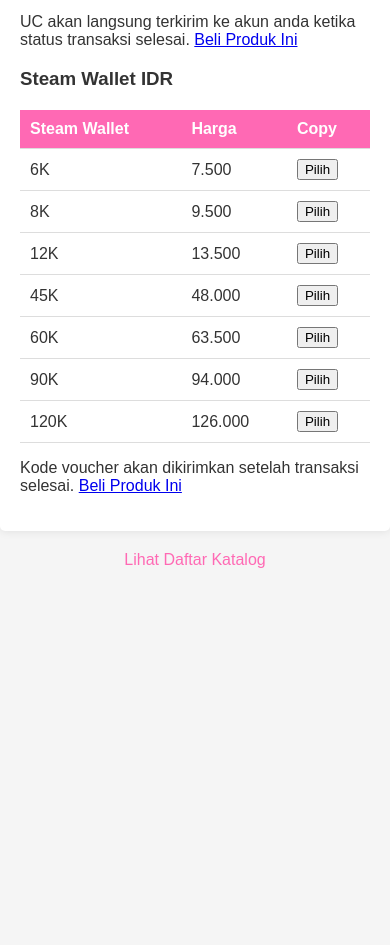
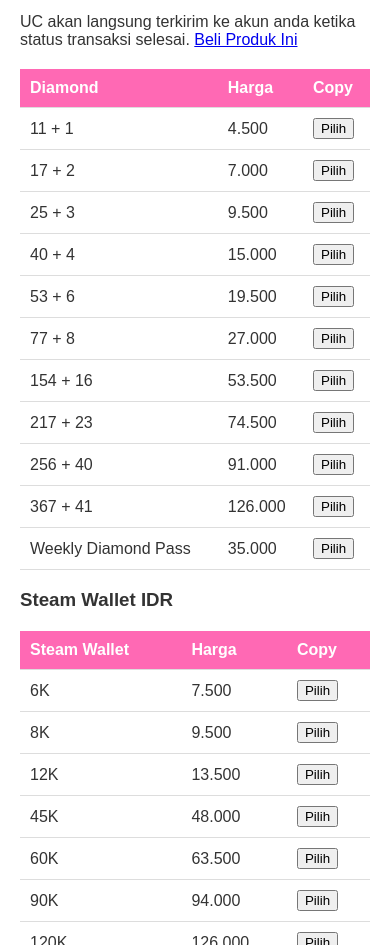
Before and after one commit to yeftakun/harga-hitori-cell, a plain HTML site: page index.html in a window 390 px wide. Shown: the part 982-1927 px from the top of the page. Before the commit the page ends 1651 px from the top, so only its background shows below. Drawn offline with Linux system fonts and the light colour scheme.

Commit message:
add mobile legends

```diff
--- a/index.html
+++ b/index.html
@@ -95,7 +95,7 @@
         <div class="header">
                 <h1>Voucher Game - Hitori Cell</h1>
                 <div class="content-list">
-                        <a href="#ff">Free Fire</a> | <a href="#uc">PUBG Mobile</a> | <a href="#steam-wallet">Steam Wallet</a>
+                        <a href="#ff">Free Fire</a> | <a href="#pubg">PUBG Mobile</a> | <a href="#steam-wallet">Steam Wallet</a> | <a href="#mobile-legends">Mobile Legends</a>
                 </div>
     </div>
 
@@ -149,7 +149,7 @@
     </table>
     <p>Diamond akan langsung terkirim ke akun anda ketika status transaksi selesai. <a href="https://wa.me/p/25905036199095943/6285775471308">Beli Produk Ini</a></p>
 
-    <h3 id="uc">PUBG Mobile</h3>
+    <h3 id="pubg">PUBG Mobile</h3>
     <table>
         <tr>
             <th>UC</th>
@@ -188,7 +188,69 @@
         </tr>
     </table>
     <p>UC akan langsung terkirim ke akun anda ketika status transaksi selesai. <a href="https://wa.me/p/7328389113873893/6285775471308">Beli Produk Ini</a></p>
-
+    <h3 id="mobile-legends"></h3>
+    <table>
+        <tr>
+            <th>Diamond</th>
+            <th>Harga</th>
+            <th>Copy</th>
+        </tr>
+        <tr>
+            <td>11 + 1</td>
+            <td>4.500</td>
+            <td><button onclick="copyToClipboard('ML 11 (+1) Diamond');">Pilih</button></td>
+        </tr>
+        <tr>
+            <td>17 + 2</td>
+            <td>7.000</td>
+            <td><button onclick="copyToClipboard('ML 17 (+2) Diamond');">Pilih</button></td>
+        </tr>
+        <tr>
+            <td>25 + 3</td>
+            <td>9.500</td>
+            <td><button onclick="copyToClipboard('ML 25 (+3) Diamond');">Pilih</button></td>
+        </tr>
+        <tr>
+            <td>40 + 4</td>
+            <td>15.000</td>
+            <td><button onclick="copyToClipboard('ML 40 (+4) Diamond');">Pilih</button></td>
+        </tr>
+        <tr>
+            <td>53 + 6</td>
+            <td>19.500</td>
+            <td><button onclick="copyToClipboard('ML 70 (+6) Diamond');">Pilih</button></td>
+        </tr>
+        <tr>
+            <td>77 + 8</td>
+            <td>27.000</td>
+            <td><button onclick="copyToClipboard('ML 77 (+8) Diamond');">Pilih</button></td>
+        </tr>
+        <tr>
+            <td>154 + 16</td>
+            <td>53.500</td>
+            <td><button onclick="copyToClipboard('ML 154 (+16) Diamond');">Pilih</button></td>
+        </tr>
+        <tr>
+            <td>217 + 23</td>
+            <td>74.500</td>
+            <td><button onclick="copyToClipboard('ML 257 (+32) Diamond');">Pilih</button></td>
+        </tr>
+        <tr>
+            <td>256 + 40</td>
+            <td>91.000</td>
+            <td><button onclick="copyToClipboard('ML 256 (+40) Diamond');">Pilih</button></td>
+        </tr>
+        <tr>
+            <td>367 + 41</td>
+            <td>126.000</td>
+            <td><button onclick="copyToClipboard('ML 367 (+41) Diamond');">Pilih</button></td>
+        </tr>
+        <tr>
+            <td>Weekly Diamond Pass</td>
+            <td>35.000</td>
+            <td><button onclick="copyToClipboard('Weekly Diamond Pass');">Pilih</button></td>
+        </tr>
+    </table>
     <h3 id="steam-wallet">Steam Wallet IDR</h3>
     <table>
         <tr>
```
